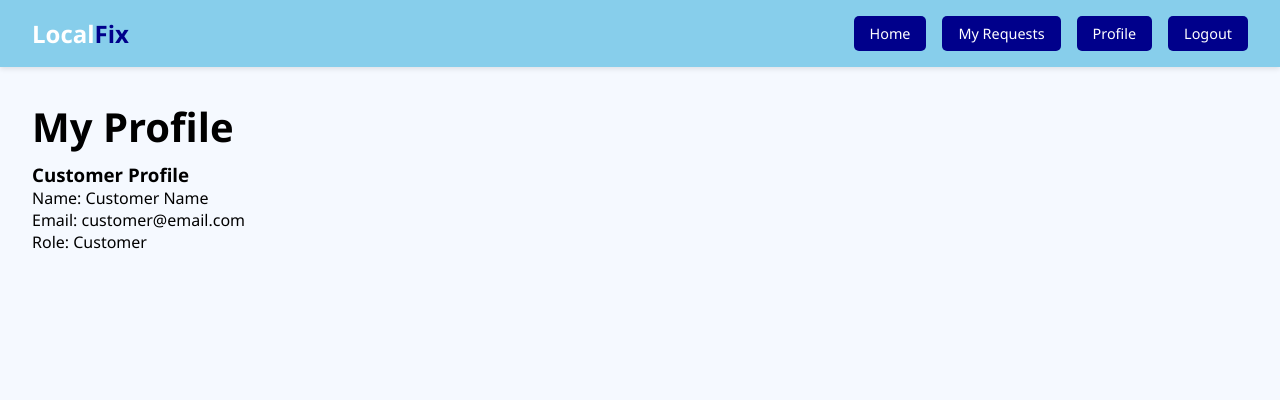
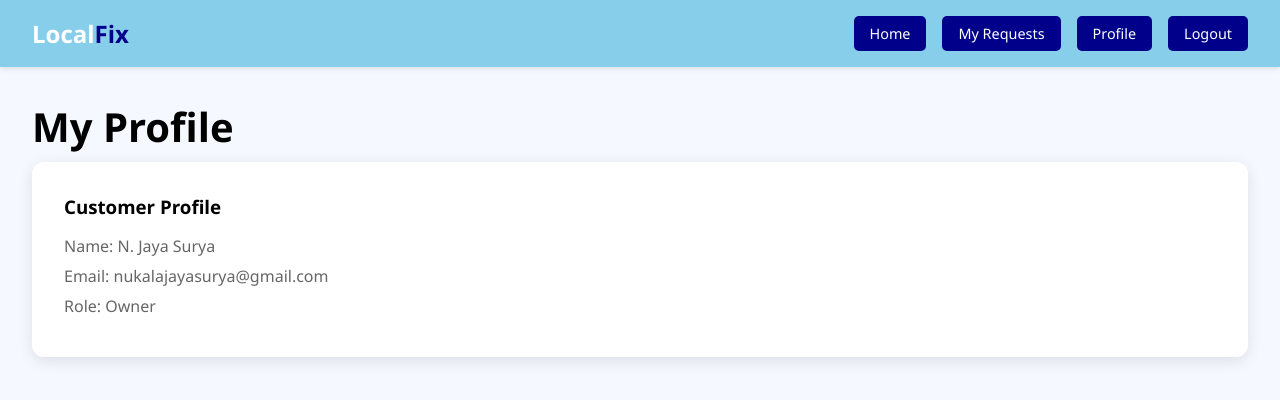
Before and after one commit to surya-nukala/Local-Fix, a React app in the folder frontend/: page /profile in a window 1280 px wide. Shown: the top 400 px of the page. Built offline with nearby package versions, Linux system fonts and the light colour scheme; the HTML template or start-up script is replaced by a standard one.

Commit message:
changed the navigation links in App.jsx to use anchor tags instead of buttons for better accessibility and semantics. Updated the Profile page to display actual user information instead of placeholder text.

```diff
--- a/frontend/src/App.css
+++ b/frontend/src/App.css
@@ -296,3 +296,17 @@ span{
 .service-card button:hover {
   background-color: blue;
 }
+
+.profile-card {
+  padding: 2rem;
+  background-color: white;
+  border-radius: 12px;
+  box-shadow: 0px 4px 15px rgba(0, 0, 0, 0.1);
+}
+.profile-card h3 {
+  margin-bottom: 1rem;
+}
+.profile-card p {
+  color: #666;
+  margin-bottom: 0.5rem;
+}
--- a/frontend/src/App.jsx
+++ b/frontend/src/App.jsx
@@ -35,6 +35,10 @@ function Home() {
           <a href="#">Providers</a>
           <a href="#">About</a>
           <a href="#">Contact</a>
+
+          <button onClick={() => navigate("/profile")}>
+            Profile
+          </button>
 
           <button onClick={() => navigate("/login")}>
             Login
--- a/frontend/src/pages/Profile.jsx
+++ b/frontend/src/pages/Profile.jsx
@@ -23,7 +23,8 @@ function Profile() {
             My Requests
           </button>
 
-          <button>
+
+          <button onClick={() => navigate("/profile")}>
             Profile
           </button>
 
@@ -43,11 +44,11 @@ function Profile() {
 
           <h3>Customer Profile</h3>
 
-          <p>Name: Customer Name</p>
+          <p>Name: N. Jaya Surya</p>
 
-          <p>Email: customer@email.com</p>
+          <p>Email: nukalajayasurya@gmail.com</p>
 
-          <p>Role: Customer</p>
+          <p>Role: Owner</p>
 
         </div>
 
```
